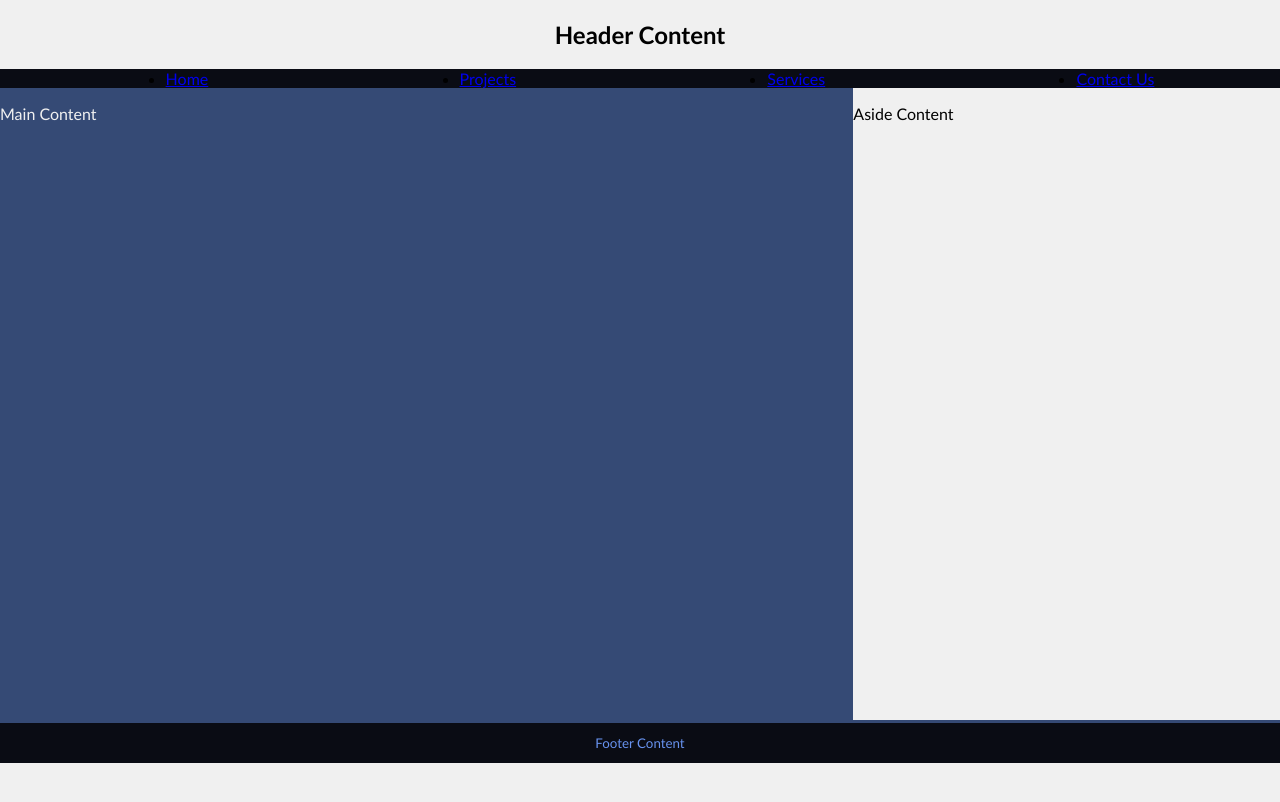
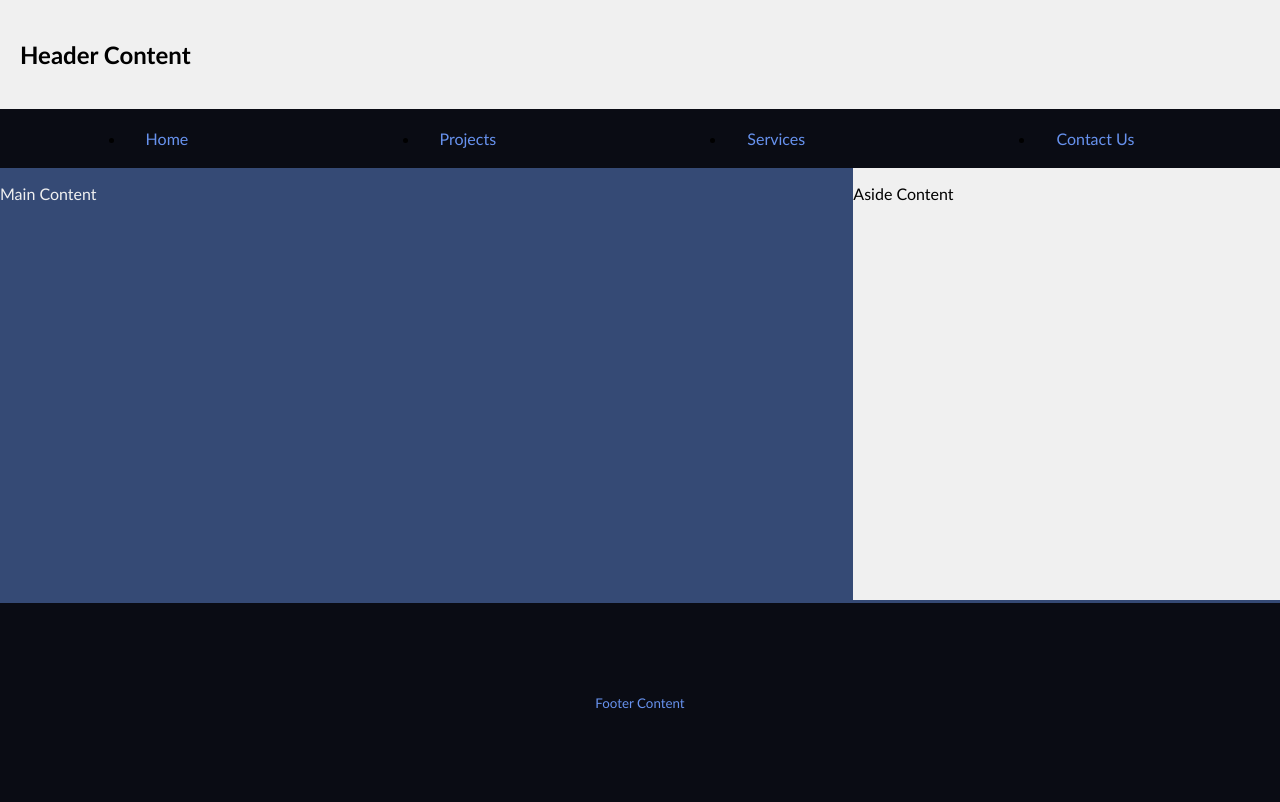
Before and after one commit to gabozzz15/wdd131, a plain HTML site: page week01/basic-layout.html in a window 1280 px wide. Drawn offline with Linux system fonts and the light colour scheme.

Commit message:
solving design

```diff
--- a/week01/styles/layout.css
+++ b/week01/styles/layout.css
@@ -26,29 +26,38 @@ nav ul {
     margin: 0;
 }
 
-nav ul p {
+nav ul {
+    padding: 20px;
+}
+
+a {
     color: var(--background);
-    padding: 10px;
     text-decoration: none;
+    padding: 20px;
 }
 
 header,
 footer {
-    text-align: center;
     grid-column: 1/4;
     margin: 0;
     padding: 0;
 }
+
+header h2{
+    padding: 20px;
+}
+
 main {
     margin: 0;
     padding: 0;
     background-color: var(--background-font);
     grid-column: 1/3;
-    min-height: calc(100vh - 168px);
+    min-height: calc(100vh - 368px);
     color: var(--color-secundary);
 }
-footer{
-    height: 40px;
+
+footer {
+    height: 200px;
     border-top: 3px solid var(--background-font);
     display: flex;
     justify-content: center;
```
